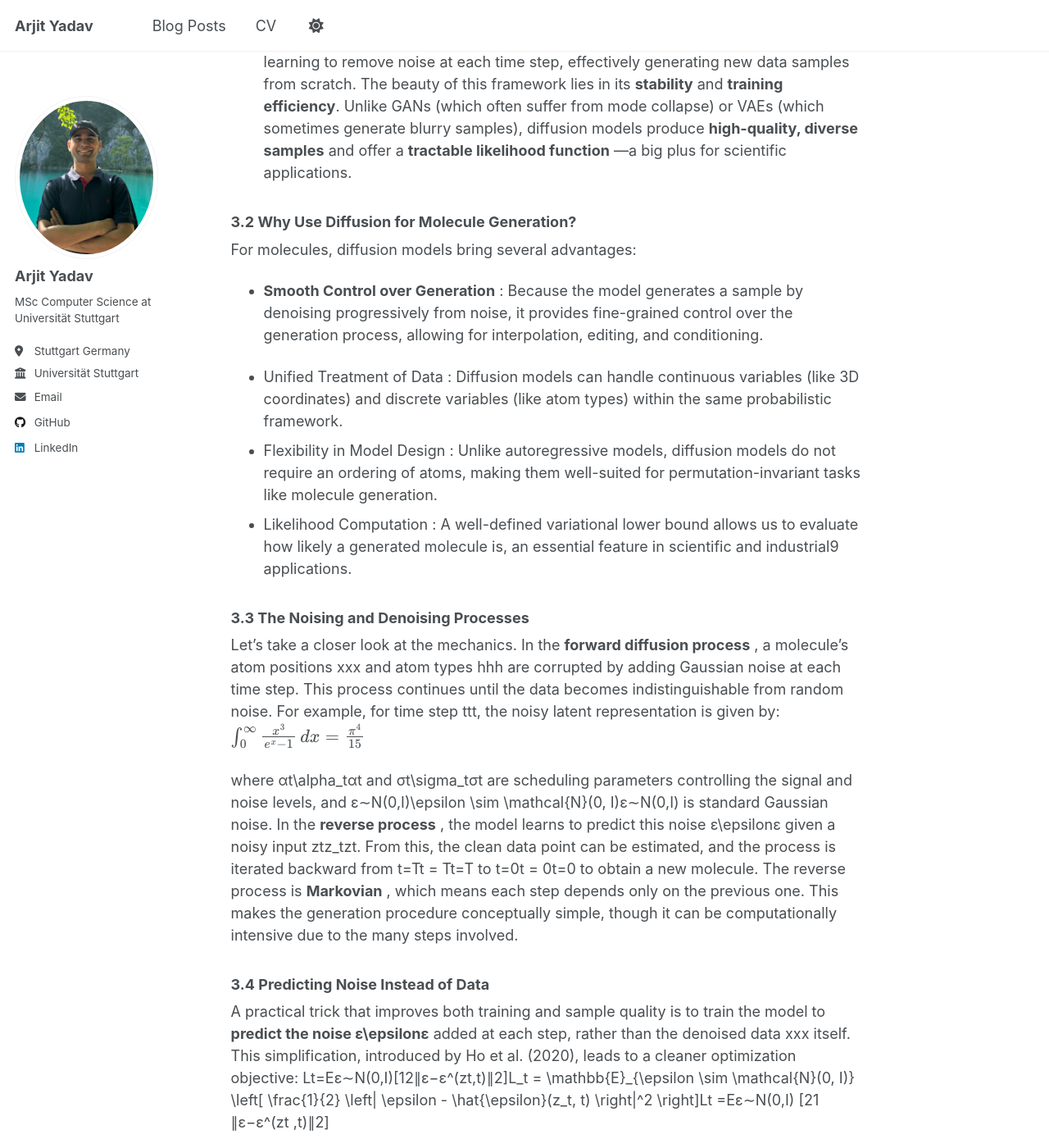
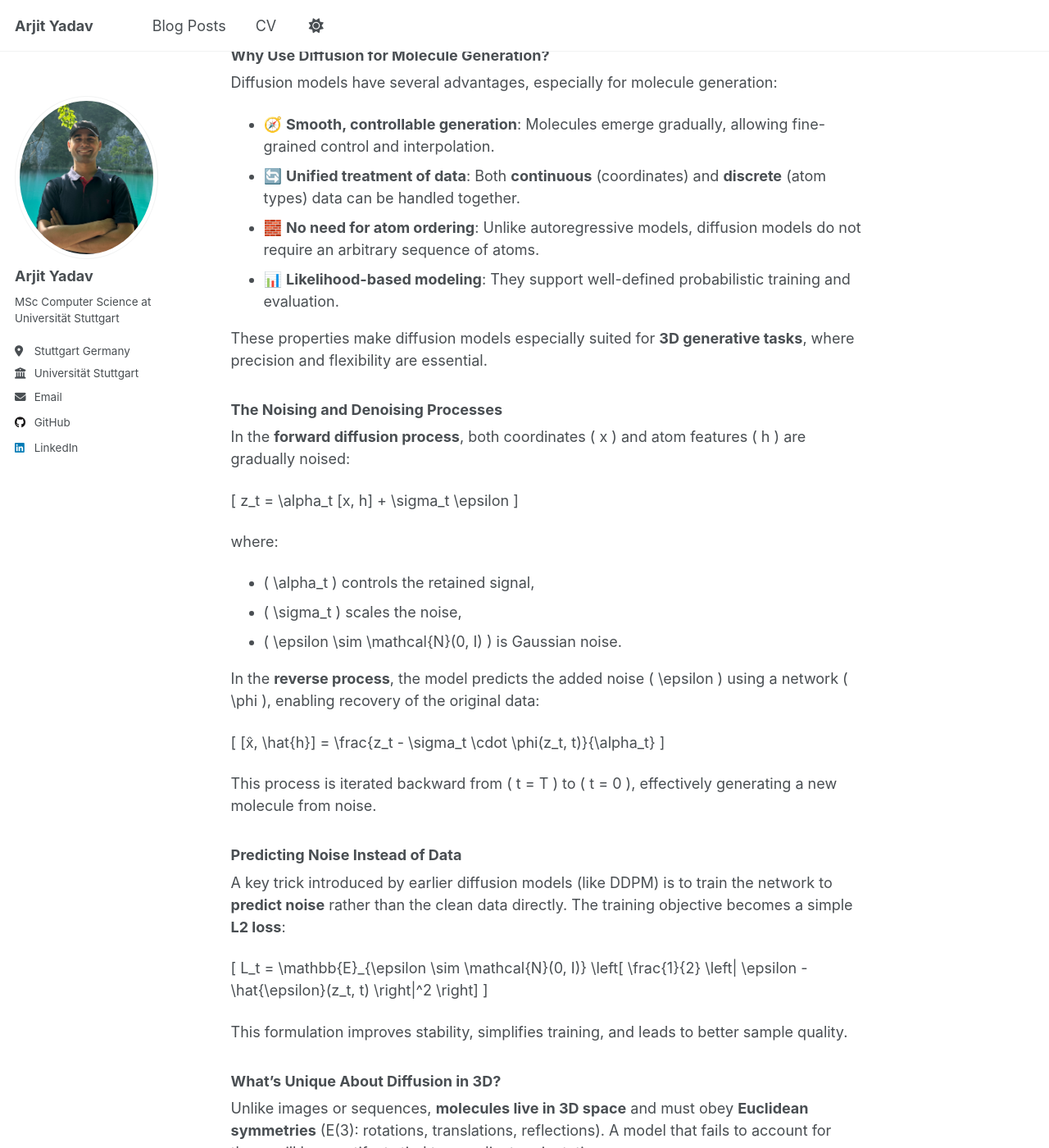
Before and after one commit to arjityadav/arjityadav.github.io, a Jekyll site: the page built from _posts/2025-07-31-Equivariant Diffusion for Molecule Generation in 3D.md, in a window 1280 px wide and 1400 px high, scrolled down 3534 px. Shown: the whole window at 82% size. Built offline with Jekyll 4.4.1, drawn with Linux system fonts in a browser that asks for light colours; a script that is not in the unit is left out; some of the changed text lies outside the part shown.

Commit message:
Update 2025-07-31-Equivariant Diffusion for Molecule Generation in 3D.md

```diff
--- a/_posts/2025-07-31-Equivariant Diffusion for Molecule Generation in 3D.md
+++ b/_posts/2025-07-31-Equivariant Diffusion for Molecule Generation in 3D.md
@@ -60,91 +60,66 @@ This is exactly the gap that **Equivariant Diffusion Models (EDMs)** aim to fill
 
 ## 3. Diffusion Models in Generative Learning
 
-Generative modeling has seen explosive progress in recent years, especially with the rise of
-**diffusion models**. Initially developed for applications like image synthesis and audio
-generation, diffusion models are now proving to be powerful tools for molecule
-generation—particularly in 3D, where structure, symmetry, and physical plausibility are
-paramount.
+### What is a Diffusion Model?
 
-### 3.1 What is a Diffusion Model?
+A diffusion model learns to generate data by **reversing a noise process**. The core idea is simple: start with a real data point (like a molecule), progressively add Gaussian noise until it becomes indistinguishable from random noise, and then train a neural network to **reverse this process**, step by step, reconstructing the original data.
 
-At its core, a diffusion model learns to generate data by **reversing a noise process**. The idea is
-deceptively simple: take a real data point (say, a 3D molecule), add noise to it over many small
-steps until it's pure random noise, and then train a model to **undo that noise step by step** ,
-eventually recovering the original data.
-This two-part process involves:
-- **Forward Process (Diffusion)** : Gradually add Gaussian noise to the data over a series
-of time steps t=0t = 0t=0 to TTT, turning a clean data point into random noise.
-- **Reverse Process (Denoising)** : Train a neural network to reverse this process by
-learning to remove noise at each time step, effectively generating new data samples
-from scratch.
-The beauty of this framework lies in its **stability** and **training efficiency**. Unlike GANs (which
-often suffer from mode collapse) or VAEs (which sometimes generate blurry samples), diffusion
-models produce **high-quality, diverse samples** and offer a **tractable likelihood function** —a
-big plus for scientific applications.
+This consists of two stages:
 
-### 3.2 Why Use Diffusion for Molecule Generation?
+- **Forward Process (Diffusion)**: Adds noise gradually over a series of time steps \( t = 0 \) to \( T \), transforming structured data into pure noise.
+- **Reverse Process (Denoising)**: A neural network learns to remove the noise step-by-step, ultimately producing new data from noise.
 
-For molecules, diffusion models bring several advantages:
-- **Smooth Control over Generation** : Because the model generates a sample by
-denoising progressively from noise, it provides fine-grained control over the generation
-process, allowing for interpolation, editing, and conditioning.
+### Why Use Diffusion for Molecule Generation?
 
+Diffusion models have several advantages, especially for molecule generation:
 
+- 🧭 **Smooth, controllable generation**: Molecules emerge gradually, allowing fine-grained control and interpolation.
+- 🔄 **Unified treatment of data**: Both **continuous** (coordinates) and **discrete** (atom types) data can be handled together.
+- 🧱 **No need for atom ordering**: Unlike autoregressive models, diffusion models do not require an arbitrary sequence of atoms.
+- 📊 **Likelihood-based modeling**: They support well-defined probabilistic training and evaluation.
 
-- Unified Treatment of Data : Diffusion models can handle continuous variables (like 3D
-coordinates) and discrete variables (like atom types) within the same probabilistic
-framework.
-- Flexibility in Model Design : Unlike autoregressive models, diffusion models do not
-require an ordering of atoms, making them well-suited for permutation-invariant tasks
-like molecule generation.
-- Likelihood Computation : A well-defined variational lower bound allows us to evaluate
-how likely a generated molecule is, an essential feature in scientific and industrial9
-applications.
+These properties make diffusion models especially suited for **3D generative tasks**, where precision and flexibility are essential.
 
-### 3.3 The Noising and Denoising Processes
+### The Noising and Denoising Processes
 
-Let’s take a closer look at the mechanics.
-In the **forward diffusion process** , a molecule's atom positions xxx and atom types hhh are
-corrupted by adding Gaussian noise at each time step. This process continues until the data
-becomes indistinguishable from random noise. For example, for time step ttt, the noisy latent
-representation is given by:
-$$
-  \int_0^\infty \frac{x^3}{e^x-1}\,dx = \frac{\pi^4}{15}
-$$
+In the **forward diffusion process**, both coordinates \( x \) and atom features \( h \) are gradually noised:
 
-where αt\alpha_tαt and σt\sigma_tσt are scheduling parameters controlling the signal and noise
-levels, and ε∼N(0,I)\epsilon \sim \mathcal{N}(0, I)ε∼N(0,I) is standard Gaussian noise.
-In the **reverse process** , the model learns to predict this noise ε\epsilonε given a noisy input
-ztz_tzt. From this, the clean data point can be estimated, and the process is iterated backward
-from t=Tt = Tt=T to t=0t = 0t=0 to obtain a new molecule.
-The reverse process is **Markovian** , which means each step depends only on the previous one.
-This makes the generation procedure conceptually simple, though it can be computationally
-intensive due to the many steps involved.
+\[
+z_t = \alpha_t [x, h] + \sigma_t \epsilon
+\]
 
-### 3.4 Predicting Noise Instead of Data
+where:
+- \( \alpha_t \) controls the retained signal,
+- \( \sigma_t \) scales the noise,
+- \( \epsilon \sim \mathcal{N}(0, I) \) is Gaussian noise.
 
-A practical trick that improves both training and sample quality is to train the model to **predict
-the noise ε\epsilonε** added at each step, rather than the denoised data xxx itself. This
-simplification, introduced by Ho et al. (2020), leads to a cleaner optimization objective:
-Lt=Eε∼N(0,I)[12∥ε−ε^(zt,t)∥2]L_t = \mathbb{E}_{\epsilon \sim \mathcal{N}(0, I)} \left[ \frac{1}{2}
-\left\| \epsilon - \hat{\epsilon}(z_t, t) \right\|^2 \right]Lt =Eε∼N(0,I) [21 ∥ε−ε^(zt ,t)∥2]
+In the **reverse process**, the model predicts the added noise \( \epsilon \) using a network \( \phi \), enabling recovery of the original data:
 
+\[
+[x̂, \hat{h}] = \frac{z_t - \sigma_t \cdot \phi(z_t, t)}{\alpha_t}
+\]
 
-This is an **L2 loss** between the true noise and the predicted noise, and it's computed across all
-components—both spatial coordinates and discrete features—simultaneously.
+This process is iterated backward from \( t = T \) to \( t = 0 \), effectively generating a new molecule from noise.
 
-### 3.5 What’s Unique About Diffusion in 3D?
+### Predicting Noise Instead of Data
 
-Unlike images or audio, molecules exist in physical space and must obey **Euclidean
-symmetries**. The diffusion model must be adapted to operate on **point clouds with atom-level
-features** , and it must account for **rotational, translational, and reflectional symmetries**.
-This is where **Equivariant Diffusion Models (EDMs)** come in. By using **equivariant neural
-networks** and carefully designed noise processes, EDMs ensure that the generation respects
-these symmetries, which is essential for generating **physically valid molecules**.
-In the next section, we’ll explore what **equivariance** means in this context, how it differs from
-invariance, and why it’s a non-negotiable requirement for models that generate molecules in 3D
-space.
+A key trick introduced by earlier diffusion models (like DDPM) is to train the network to **predict noise** rather than the clean data directly. The training objective becomes a simple **L2 loss**:
+
+\[
+L_t = \mathbb{E}_{\epsilon \sim \mathcal{N}(0, I)} \left[ \frac{1}{2} \left\| \epsilon - \hat{\epsilon}(z_t, t) \right\|^2 \right]
+\]
+
+This formulation improves stability, simplifies training, and leads to better sample quality.
+
+### What’s Unique About Diffusion in 3D?
+
+Unlike images or sequences, **molecules live in 3D space** and must obey **Euclidean symmetries** (E(3): rotations, translations, reflections). A model that fails to account for these will learn artifacts tied to coordinate orientation.
+
+This is where **Equivariant Diffusion Models (EDMs)** shine: they combine the probabilistic power of diffusion with **geometric awareness**, ensuring that generation respects physical space and symmetry.
+
+---
+
+In the next section, we’ll dive deeper into **equivariance**—what it means, how it’s different from invariance, and why it’s non-negotiable in 3D molecular generation.
 
 ## 4. Equivariance: Geometry-Aware Learning
 
```
